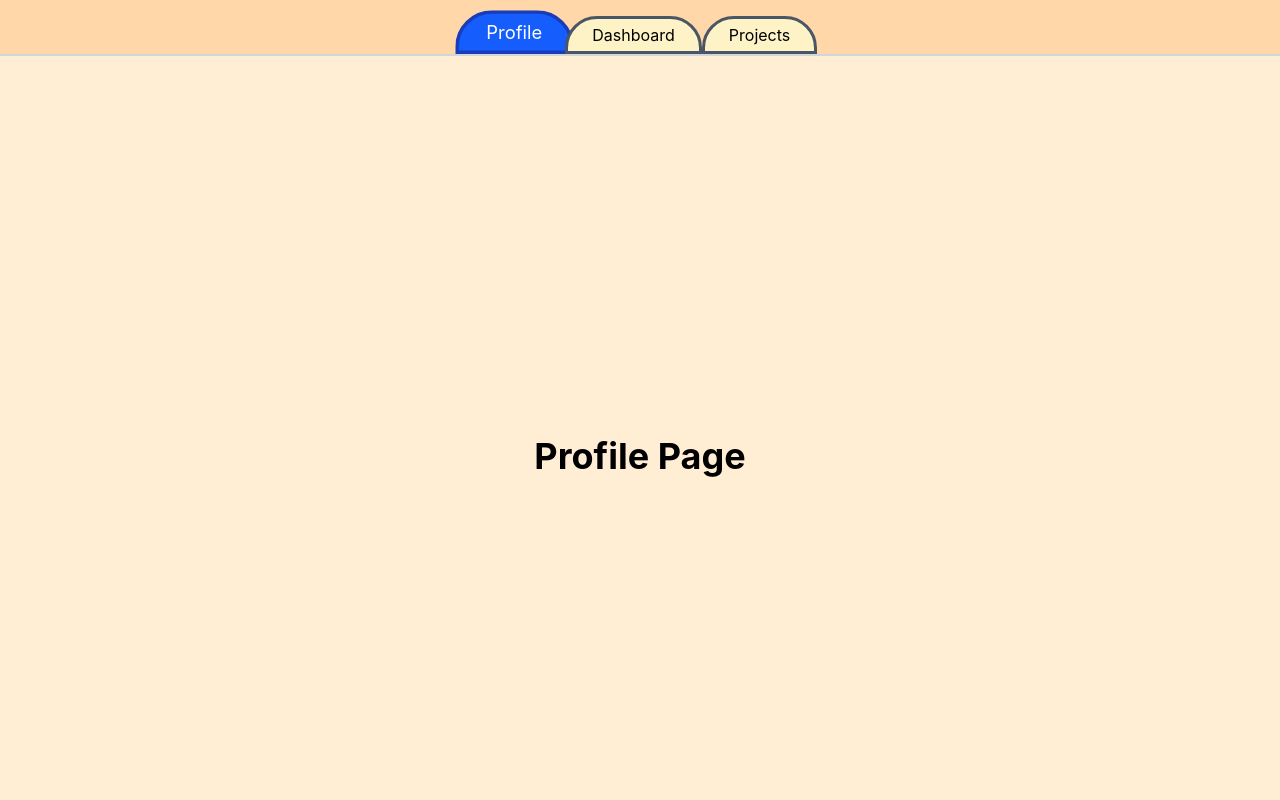
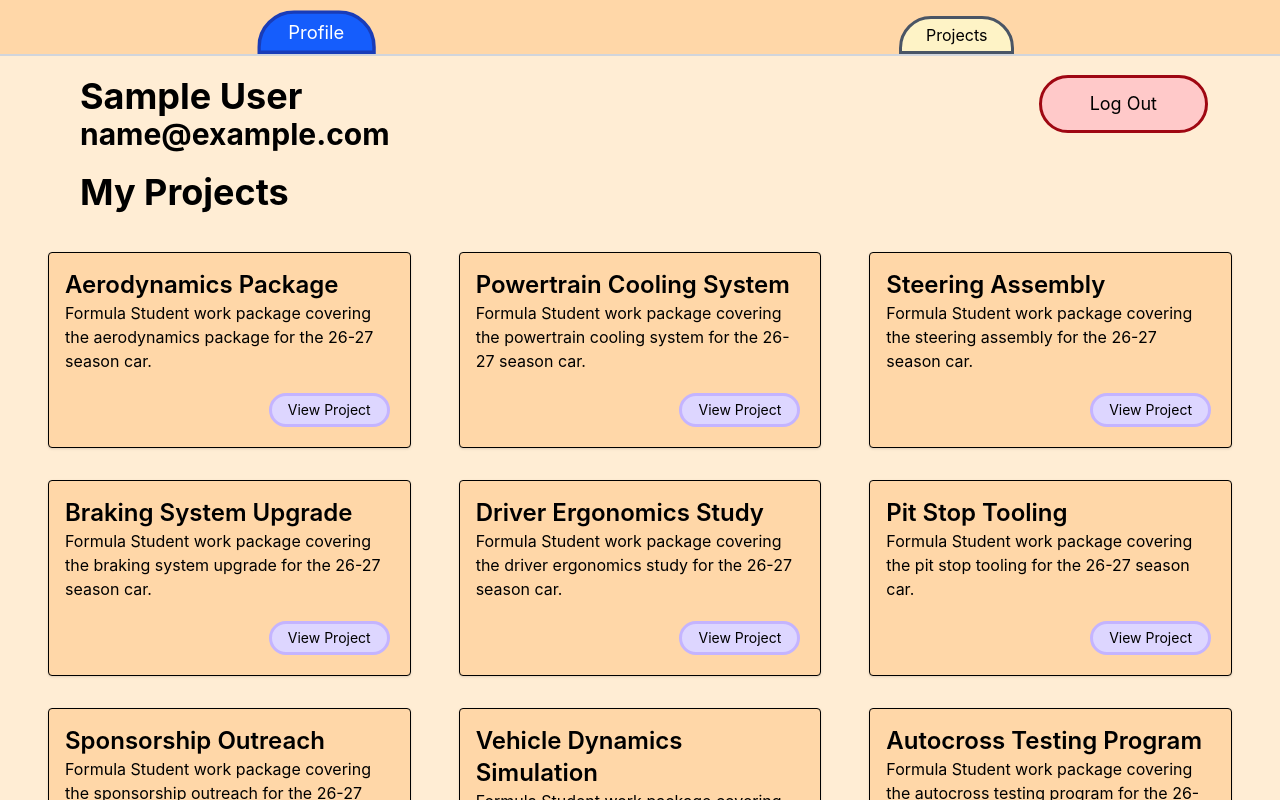
Before and after one commit to bradocola/CURT-Task, a React (Vite) app: page /profile in a window 1280 px wide. Shown: the top 800 px of the page. Built offline with nearby package versions, Linux system fonts and the light colour scheme; sample sign-in values are in the browser's storage.

Commit message:
Almost Done

```diff
--- a/src/App.jsx
+++ b/src/App.jsx
@@ -2,7 +2,6 @@ import { useState } from "react";
 import { Routes, Route, Navigate } from "react-router-dom";
 import MyNav from "./components/buttons/Navbar.jsx";
 import Profile from "./pages/profile.jsx";
-import Dashboard from "./pages/dashboard.jsx";
 import Projects from "./pages/projects.jsx";
 import Login from "./pages/login.jsx";
 import ProjectDetails from "./pages/projectDetails.jsx";
@@ -29,9 +28,8 @@ function Inner() {
     <>
       {currentUser && <MyNav /> }
       <Routes>
-        <Route path="/" element={!currentUser ? <Navigate to="/login" replace /> : <Dashboard />} />
+        <Route path="/" element={!currentUser ? <Navigate to="/login" replace /> : <Navigate to="/profile" replace /> } />
         <Route path="/profile" element={!currentUser ? <Navigate to="/login" replace /> :<Profile />} />
-        <Route path="/dashboard" element={!currentUser ? <Navigate to="/login" replace /> :<Dashboard />} />
         <Route path="/projects" element={!currentUser ? <Navigate to="/login" replace /> :<Projects />} />
         <Route path="/projects/:id" element={!currentUser ? <Navigate to="/login" replace /> :<ProjectDetails />} />
         <Route path="/projects/:id/:taskId" element={!currentUser ? <Navigate to="/login" replace /> :<TaskDetails />} />
--- a/src/components/buttons/Navbar.jsx
+++ b/src/components/buttons/Navbar.jsx
@@ -1,48 +1,52 @@
-import MyButton from './Button.jsx'
-import { useNavigate } from 'react-router-dom'
-import {useLocation} from 'react-router-dom'
+import MyButton from "./Button.jsx";
+import { useNavigate } from "react-router-dom";
+import { useLocation } from "react-router-dom";
 const MyNavButton = (props) => {
   const { size, buttonStyle, onClick, children, locationCome } = props;
   const location = useLocation();
-    let classStyle = "origin-bottom rounded-t-4xl  border-3 hover:text-white transition-all duration-500 text-base px-6 py-1 hover:pt-1 sticky top-0 z-50 ";
+  let classStyle =
+    "origin-bottom rounded-t-4xl  border-3 hover:text-white transition-all duration-500 text-base px-6 py-1 hover:pt-1 sticky top-0 z-50 ";
 
-    if(location.pathname === locationCome){
-        classStyle +=  " bg-blue-600 text-white border-blue-800 scale-115"
-    }
-    else{
-        classStyle += " bg-amber-100 border-gray-600 text-black hover:bg-gray-600 hover:text-white hover:border-gray-800 hover:scale-115 hover:origin-bottom"
+  if (location.pathname === locationCome) {
+    classStyle += " bg-blue-600 text-white border-blue-800 scale-115";
+  } else {
+    classStyle +=
+      " bg-amber-100 border-gray-600 text-black hover:bg-gray-600 hover:text-white hover:border-gray-800 hover:scale-115 hover:origin-bottom";
   }
 
   return (
     <div className="flex justify-center items-center ">
-            <button
-                onClick={onClick}
-                className = {classStyle}
-            >
+      <button onClick={onClick} className={classStyle}>
         {children}
       </button>
     </div>
-    )
-}
+  );
+};
 
 const MyNav = (props) => {
   const { size, buttonStyle, onClick, children } = props;
   const navigate = useNavigate();
 
-    return (<>
-        <nav className="bg-orange-200 flex justify-center items-center flexdirection-row pt-4 bg-gray-100 border-b-2 border-gray-300 flex-wrap sticky top-0 z-50">
-            <MyNavButton buttonStyle="navbar" locationCome="/profile" onClick={() => navigate('/profile')}>
+  return (
+    <>
+      <nav className="bg-orange-200 flex justify-around items-center flexdirection-row pt-4 bg-gray-100 border-b-2 border-gray-300 flex-wrap sticky top-0 z-50">
+        <MyNavButton
+          buttonStyle="navbar"
+          locationCome="/profile"
+          onClick={() => navigate("/profile")}
+        >
           Profile
         </MyNavButton>
-            <MyNavButton buttonStyle="navbar" locationCome="/dashboard" onClick={() => navigate('/dashboard')}>
-                Dashboard
-            </MyNavButton>
-            <MyNavButton buttonStyle="navbar" locationCome="/projects" onClick={() => navigate('/projects')}>
+        <MyNavButton
+          buttonStyle="navbar"
+          locationCome="/projects"
+          onClick={() => navigate("/projects")}
+        >
           Projects
         </MyNavButton>
       </nav>
     </>
-    )
-}
+  );
+};
 
-export default MyNav
+export default MyNav;
--- a/src/context/ProjectContext.jsx
+++ b/src/context/ProjectContext.jsx
@@ -23,9 +23,9 @@ export function ProjectProvider({ children }) {
       : Math.max(...project.map((project) => project.id));
   }
 
-  function editProject(id, title, description, assignedTo) {
+  function editProject(id, title, description) {
     setProject(
-      project.map((p) => (p.id === id ? { ...p, title, description, assignedTo } : p)),
+      project.map((p) => (p.id === id ? { ...p, title, description } : p)),
     );
   }
 
--- a/src/pages/profile.jsx
+++ b/src/pages/profile.jsx
@@ -1,10 +1,112 @@
+import { useParams, useNavigate } from "react-router-dom";
+import { useProject } from "../context/ProjectContext.jsx";
+import { useTask } from "../context/TaskContext.jsx";
+import { useUser } from "../context/UserContext.jsx";
+import { useState, useEffect } from "react";
+import MyButton from "../components/buttons/Button.jsx";
 
 const Profile = () => {
+  const { project } = useProject();
+  const { task } = useTask();
+  const { currentUser, logout } = useUser();
+  const navigate = useNavigate();
+
+  const projectat = project.filter((p) => p.members.includes(currentUser.id));
+  const taskat = task.filter((t) => currentUser.id === parseInt(t.assignedTo));
+  const [loading, setLoading] = useState(true);
+  useEffect(() => {
+    setTimeout(() => setLoading(false), 500);
+  }, []);
+  if (loading) {
     return (
-        <div className="flex justify-center items-center h-screen bg-orange-100">
-            <h1 className="text-4xl font-bold">Profile Page</h1>
+      <div className="flex justify-start min-h-screen flex-col pt-5 bg-orange-100">
+        <div className="m-auto animate-spin text-8xl">↻</div>
+      </div>
+    );
+  }
+
+  return (
+    <div className="flex bg-orange-100 items-start flex-col ">
+      <div className="flex flex-row justify-between w-full px-15">
+        <div className="flex flex-col mt-5 ml-5">
+          <h1 className="text-4xl font-bold">{currentUser.name}</h1>
+          <h1 className="text-3xl font-bold">{currentUser.email}</h1>
         </div>
-    )
-}
+        <MyButton
+          buttonStyle="delete"
+          size="large"
+          onClick={() => {
+            logout();
+          }}
+        >
+          Log Out
+        </MyButton>
+      </div>
+      <div>
+        <h1 className="text-4xl font-bold mt-5 ml-5 px-15">My Projects</h1>
 
-export default Profile
+        {projectat.length === 0 ? (
+          <div className="flex flex-col items-center justify-center text-center gap-8 m-10 min-h-75">
+            <h1 className="text-6xl font-semibold">
+              No Project Exist Create a Project from the Projects navBar
+            </h1>
+          </div>
+        ) : (
+          <div className="grid grid-cols-1 md:grid-cols-2 lg:grid-cols-3 gap-8 m-8 mx-10 ">
+            {projectat.map((project) => (
+              <div
+                key={project.id}
+                className="bg-orange-200 border p-4 m-2 rounded shadow hover:scale-125 transition-all duration-1000 flex flex-col h-full"
+              >
+                <h2 className="text-2xl font-semibold">{project.title}</h2>
+                <p>{project.description}</p>
+                <div className="flex justify-end items-center mt-2 flexrow mt-auto">
+                  <MyButton
+                    size="small"
+                    onClick={() => navigate(`/projects/${project.id}`)}
+                  >
+                    View Project
+                  </MyButton>
+                </div>
+              </div>
+            ))}
+          </div>
+        )}
+      </div>
+      <h1 className="text-4xl font-bold mt-5 ml-5 px-15">My Tasks</h1>
+      {taskat.length === 0 ? (
+              <div className="flex flex-col items-center justify-center text-center gap-8 m-10 min-h-75">
+                <h1 className="text-6xl font-semibold">
+                  No Tasks Exist Create a Task to see results
+                </h1>
+              </div>
+            ) : (
+      <div>
+
+        <div className="grid grid-cols-1 md:grid-cols-2 lg:grid-cols-3 gap-8 m-8 mx-10 ">
+          {taskat.map((task) => (
+            <div
+              key={task.id}
+              className="bg-orange-200 border p-4 m-2 rounded shadow hover:scale-115 transition-all duration-1000 flex flex-col h-full"
+            >
+              <h2 className="text-2xl font-semibold">{task.title}</h2>
+              <p>{task.description}</p>
+              <div className="flex justify-end items-center mt-2 flexrow mt-auto">
+                <MyButton
+                  size="small"
+                  onClick={() =>
+                    navigate(`/projects/${task.projectId}/${task.id}`)
+                  }
+                >
+                  View Task
+                </MyButton>
+              </div>
+            </div>
+          ))}
+        </div>
+      </div>)}
+    </div>
+  );
+};
+
+export default Profile;
--- a/src/pages/taskDetails.jsx
+++ b/src/pages/taskDetails.jsx
@@ -8,7 +8,7 @@ import MyButton from "../components/buttons/Button.jsx";
 const TaskDetails = () => {
   const { project } = useProject();
   const { task, deleteTask, editTask, updateStatus } = useTask();
-  const { user } = useUser();
+  const { user, currentUser } = useUser();
   const { id, taskId } = useParams();
   const navigate = useNavigate();
 
@@ -37,7 +37,7 @@ const TaskDetails = () => {
 
   const [loading, setLoading] = useState(true);
   useEffect(() => {
-    setTimeout(() => setLoading(false), 1500);
+    setTimeout(() => setLoading(false), 500);
   }, []);
   if (loading) {
     return (
@@ -61,7 +61,6 @@ const TaskDetails = () => {
     );
   }
   const assignee = user?.find((u) => u.id === taskaya.assignedTo);
-  const currentStatus = taskaya.status;
 
   const isValid = title?.trim() && description?.trim();
 
@@ -99,6 +98,7 @@ const TaskDetails = () => {
               }}
               value={title}
               placeholder="Enter task title"
+              disabled={currentUser.id !== parseInt(projectaya.ownerId)}
             />
             {errors.title && (
               <p className="text-red-600 font-semibold ml-12 text-sm">
@@ -120,6 +120,7 @@ const TaskDetails = () => {
               }}
               value={description}
               placeholder="Enter task description"
+              disabled={currentUser.id !== parseInt(projectaya.ownerId)}
             />
             {errors.description && (
               <p className="text-red-600 font-semibold ml-12 text-sm">
@@ -132,18 +133,21 @@ const TaskDetails = () => {
               <MyButton
                 buttonStyle={priority === "Low" ? "navbar" : "cancel"}
                 onClick={() => setPriority("Low")}
+                disabled={currentUser.id !== parseInt(projectaya.ownerId)}
               >
                 Low
               </MyButton>
               <MyButton
                 buttonStyle={priority === "Medium" ? "navbar" : "cancel"}
                 onClick={() => setPriority("Medium")}
+                disabled={currentUser.id !== parseInt(projectaya.ownerId)}
               >
                 Medium
               </MyButton>
               <MyButton
                 buttonStyle={priority === "High" ? "navbar" : "cancel"}
                 onClick={() => setPriority("High")}
+                disabled={currentUser.id !== parseInt(projectaya.ownerId)}
               >
                 High
               </MyButton>
@@ -176,6 +180,7 @@ const TaskDetails = () => {
               className="rounded-4xl text-black border-3 transition-all duration-500 hover:scale-105 mx-10 my-3 py-2 px-5 bg-white"
               value={assignedTo}
               onChange={(e) => setAssignedTo(parseInt(e.target.value))}
+              disabled={currentUser.id !== parseInt(projectaya.ownerId)}
             >
               {projectaya.members
                 ?.map((mid) => user.find((u) => u.id === mid))
@@ -261,12 +266,13 @@ const TaskDetails = () => {
             <div>
               <h3 className="text-lg font-bold text-gray-800">Project</h3>
               <p className="text-base text-gray-900 mt-1 font-medium">
-                📁 {projectaya.title}
+                {projectaya.title}
               </p>
             </div>
           </div>
 
           <div className="flex justify-end items-center gap-3 mt-6 pt-4 border-t border-orange-300 flex-wrap">
+            {currentUser.id === parseInt(projectaya.ownerId) && (
               <MyButton
                 size="small"
                 buttonStyle="delete"
@@ -277,6 +283,7 @@ const TaskDetails = () => {
               >
                 Delete Task
               </MyButton>
+            )}
             <MyButton
               size="small"
               buttonStyle="navbar"
```
Also changed, not shown: src/pages/dashboard.jsx (deleted, +0 -9 lines), src/pages/projectDetails.jsx (+41 -1 lines), src/pages/projects.jsx (+13 -10 lines). Lines whose indentation alone changed are shown as unchanged.
